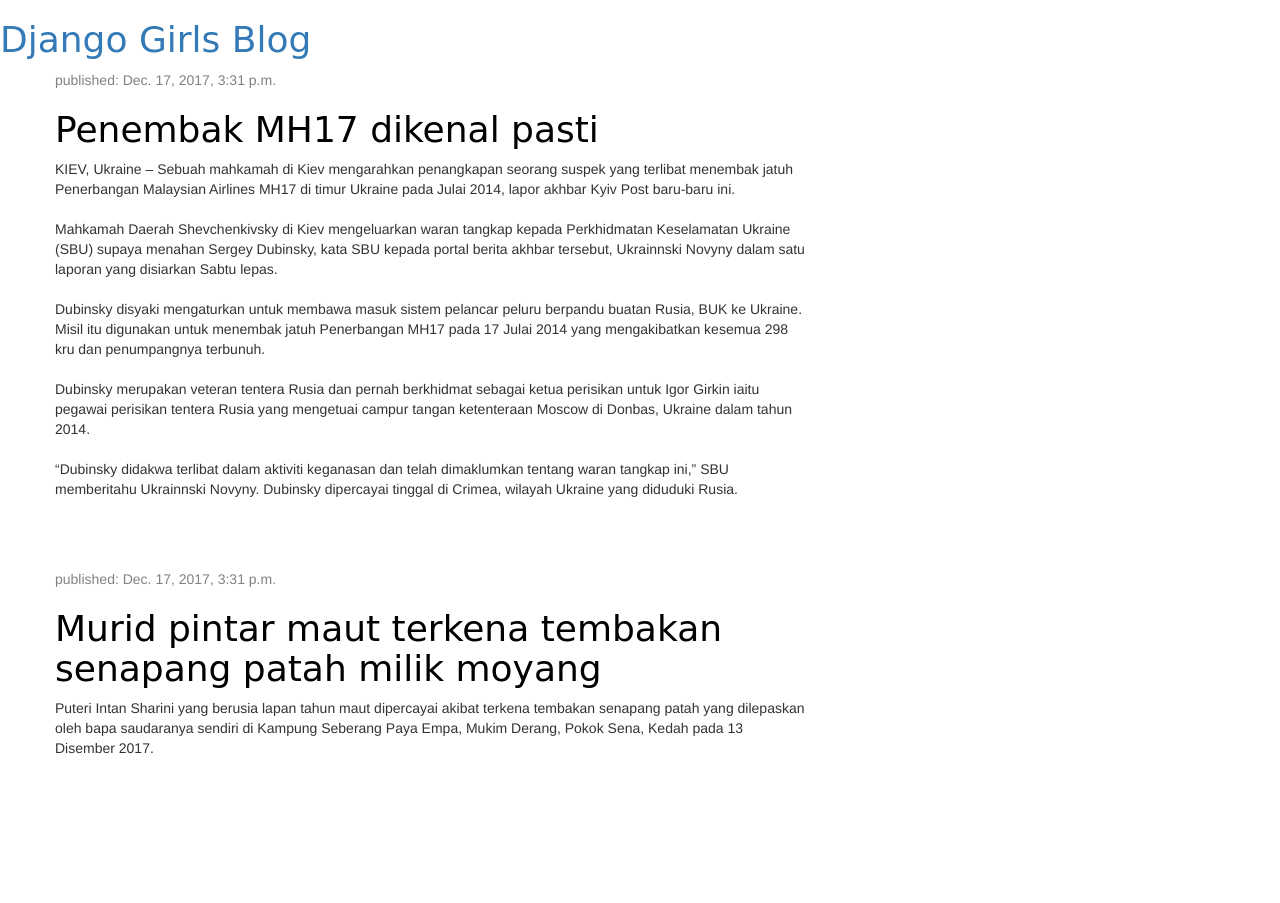
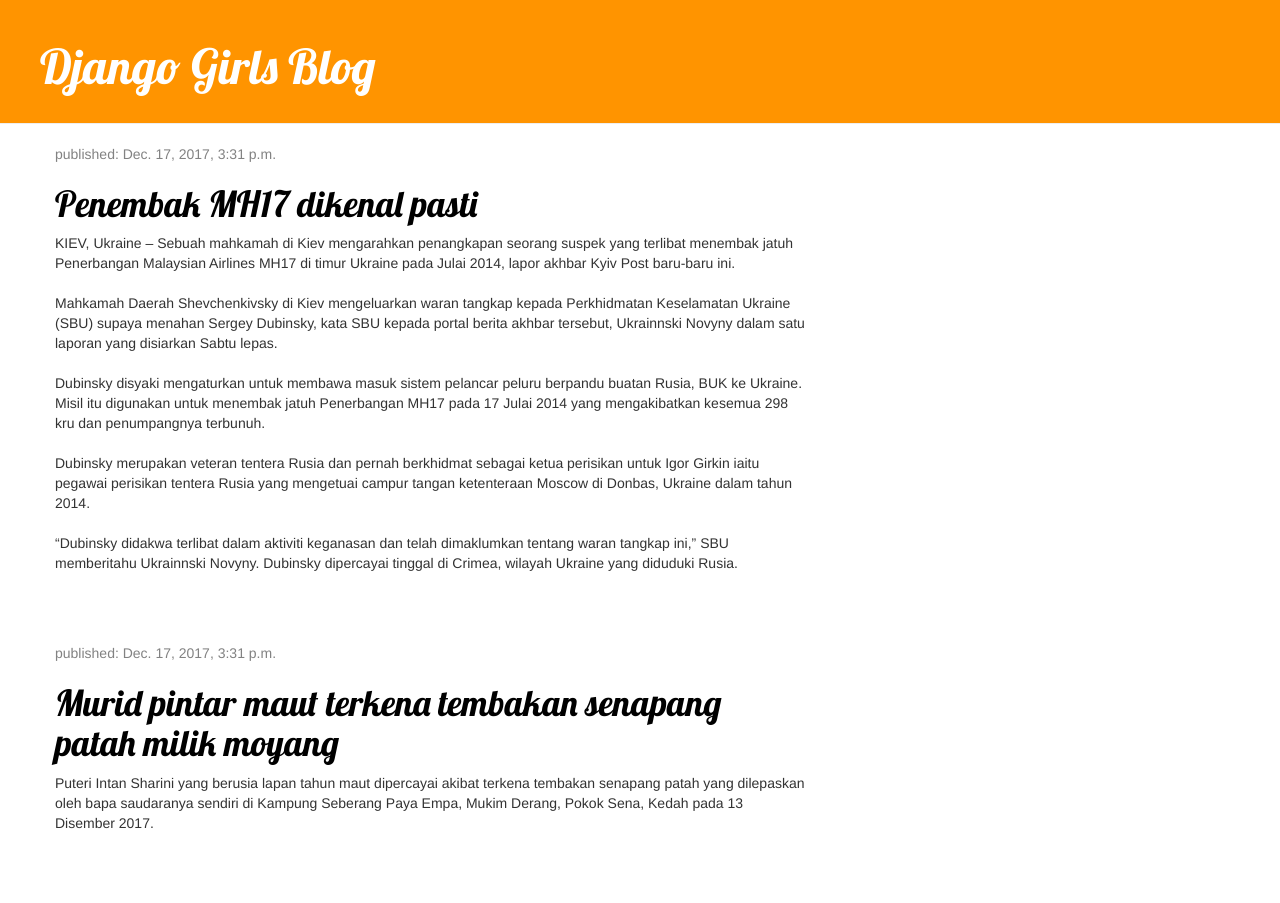
Before and after one commit to wwiras/mysite, a Django app: page / in a window 1280 px wide. Before the commit the page ends 754 px from the top, so only its background shows below. Run offline with Django 3.2, Linux system fonts and the light colour scheme; data comes from the database, SQL or seed files in the repository; some libraries are stand-ins or nearby versions.

Commit message:
Added css to djangogirls project

```diff
--- a/blog/templates/blog/post_list.html
+++ b/blog/templates/blog/post_list.html
@@ -6,9 +6,10 @@
         <link rel="stylesheet" href="//maxcdn.bootstrapcdn.com/bootstrap/3.2.0/css/bootstrap.min.css">
         <link rel="stylesheet" href="//maxcdn.bootstrapcdn.com/bootstrap/3.2.0/css/bootstrap-theme.min.css">
         <link rel="stylesheet" href="{% static 'css/blog.css' %}">
+        <link href="https://fonts.googleapis.com/css?family=Lobster" rel="stylesheet">
     </head>
     <body>
-        <div>
+        <div class="page-header">
             <h1><a href="/">Django Girls Blog</a></h1>
         </div>
 
```
